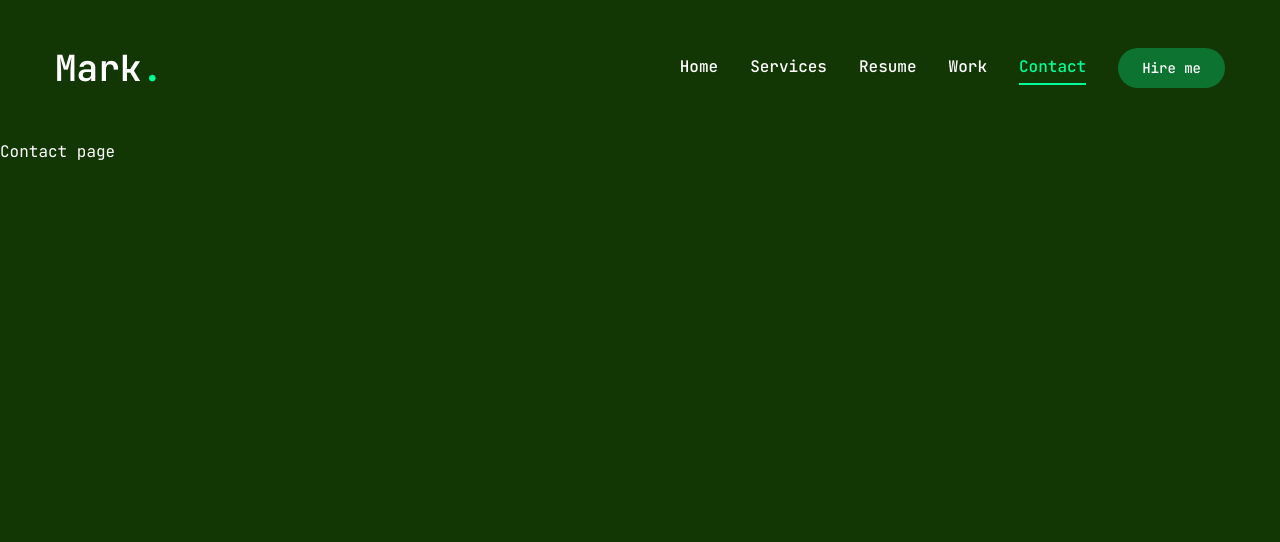
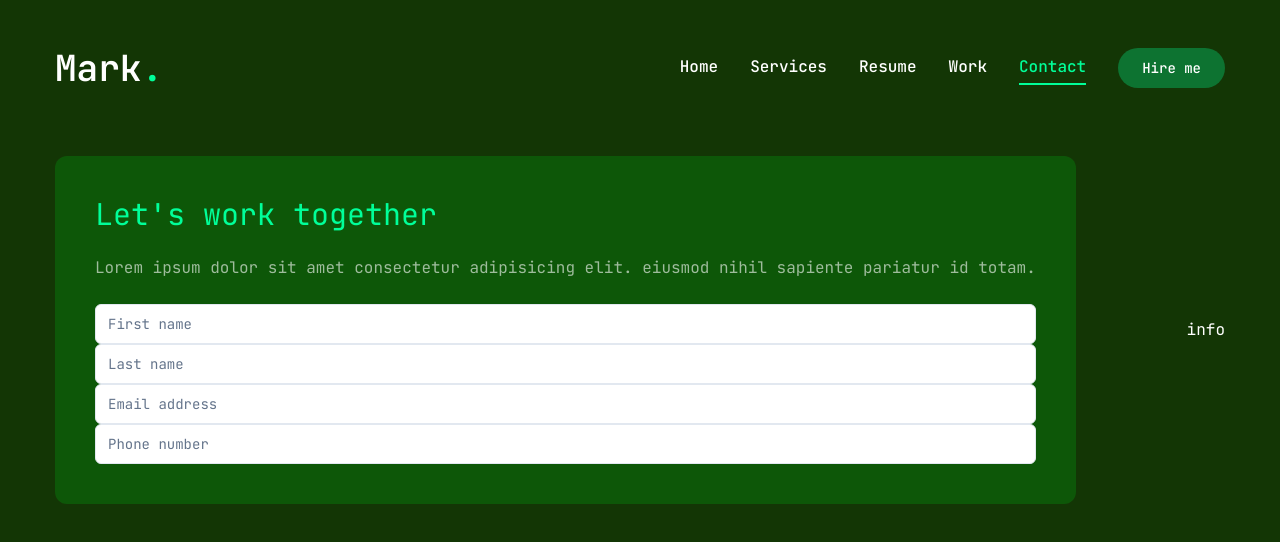
Before and after one commit to marktmng/mark-portfolio, a Next.js app: page /contact in a window 1280 px wide. Shown: the top 542 px of the page. Built offline with nearby package versions, Linux system fonts and the light colour scheme.

Commit message:
contage page  developing process

```diff
--- a/app/contact/page.jsx
+++ b/app/contact/page.jsx
@@ -1,5 +1,81 @@
+"use client";
+
+import { motion } from "framer-motion";
+import { FaEnvelope, FaMapMarkerAlt, FaPhoneAlt } from "react-icons/fa";
+// import { Button } from "@/components/ui/button";
+import { Input } from "@/components/ui/input";
+// import { Textarea } from "@/components/ui/textarea";
+
+// import {
+//   Select,
+//   SelectContent,
+//   SelectGroup,
+//   SelectItem,
+//   SelectLabel,
+//   SelectTrigger,
+//   SelectValue,
+// } from "@/components/ui/select";
+
+const info = [
+  {
+    icon: <FaPhoneAlt />,
+    title: "Phone",
+    description: "(+64) 380 3511",
+  },
+  {
+    icon: <FaEnvelope />,
+    title: "Email",
+    description: "youremail@example.com",
+  },
+  {
+    icon: <FaMapMarkerAlt />,
+    title: "Address",
+    description: "3 Adam Place Sunde, Auckland",
+  },
+];
+
 const Contact = () => {
-  return <div>Contact page</div>;
+  return (
+    <motion.section
+      initial={{ opacity: 0 }}
+      animate={{
+        opacity: 1,
+        transition: { delay: 2.4, duration: 0.4, ease: "easeIn" },
+      }}
+      className="py-5"
+    >
+      <div className="container mx-auto">
+        <div className="flex flex-col xl:flex-row gap-[30px]">
+          {/* form */}
+          <div className="xl:h-[54%] order-2 xl:order-none">
+            <form className="flex flex-col gap-5 p-10 bg-[#02a312]/30 rounded-xl">
+              <h3 className="text-3xl text-accent">Let's work together</h3>
+              <p className="text-white/60">
+                Lorem ipsum dolor sit amet consectetur adipisicing elit. eiusmod
+                nihil sapiente pariatur id totam.
+              </p>
+              {/* input */}
+              <div>
+                <Input type="firstname" placeholder="First name" />
+                <Input type="lastname" placeholder="Last name" />
+                <Input type="email" placeholder="Email address" />
+                <Input type="phone" placeholder="Phone number" />
+              </div>
+            </form>
+          </div>
+          {/* info */}
+          <div
+            className="flex-1 flex items-center xl:justify-end order-1
+          xl:order-none mb-8 xl:mb-0"
+          >
+            info
+          </div>
+        </div>
+      </div>
+    </motion.section>
+  );
 };
 
 export default Contact;
+
+// video watched 2:47:46
```
